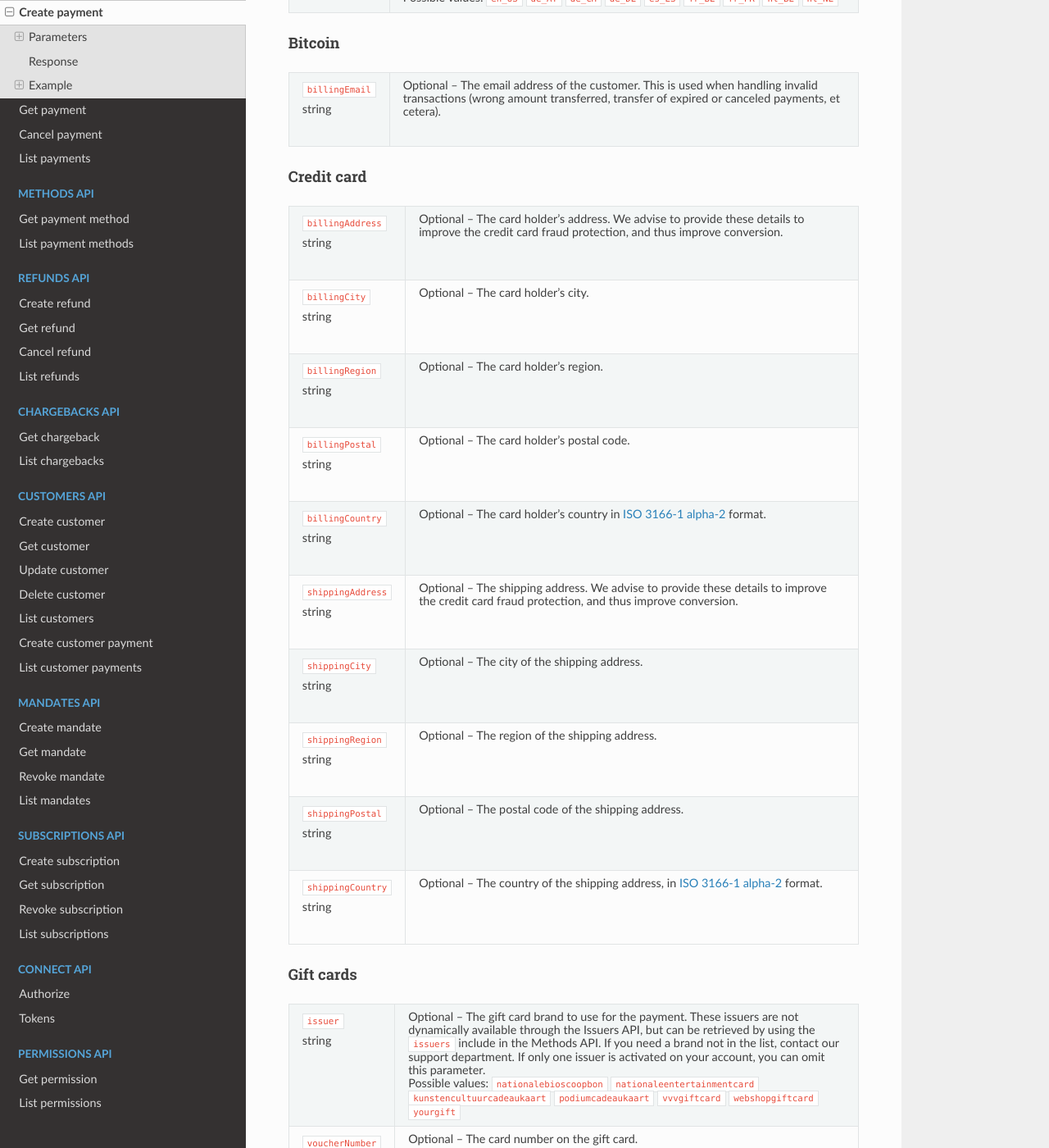
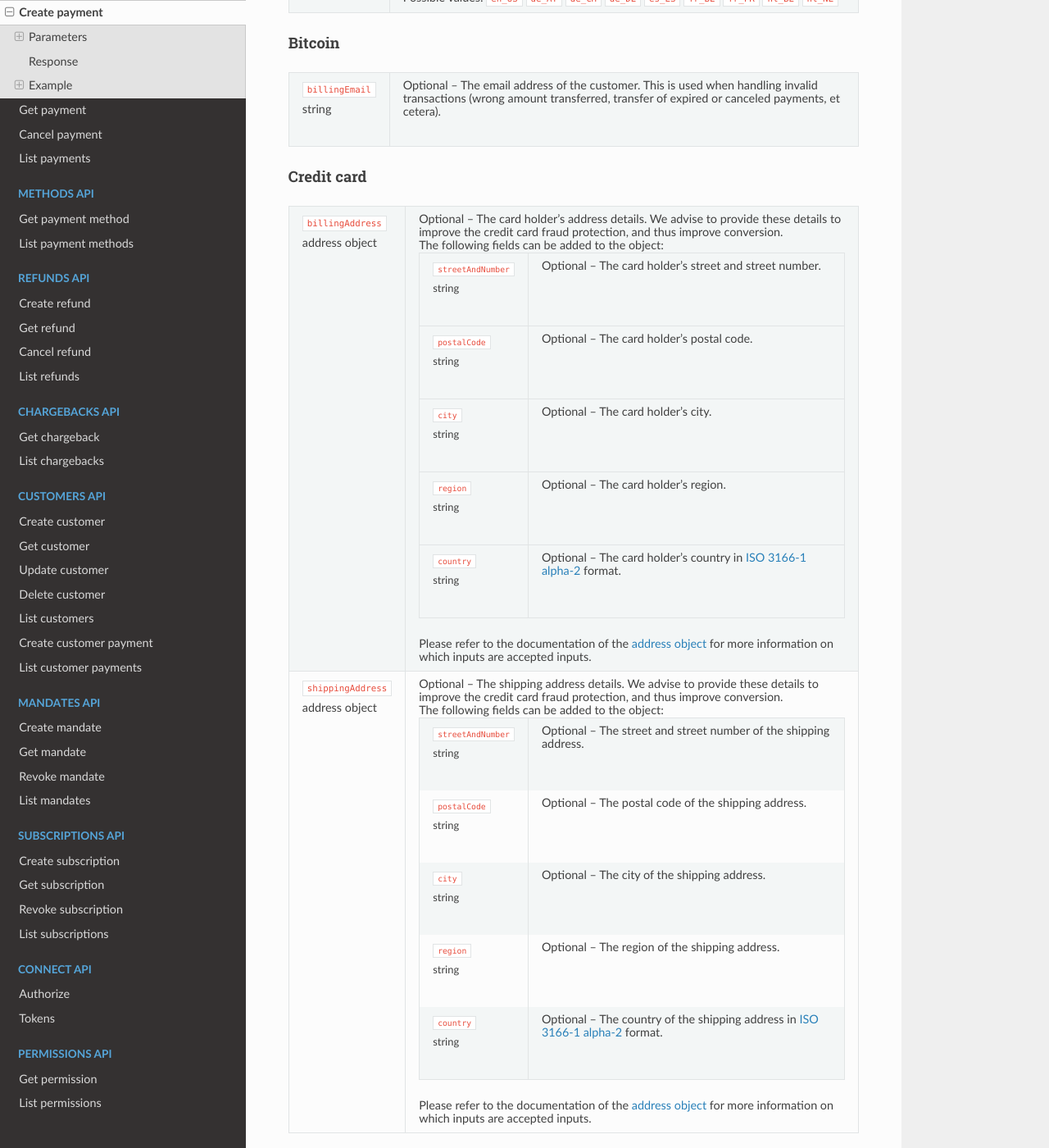
Before and after one commit to zsparal/api-documentation, a Sphinx documentation site: the page built from source/reference/v2/payments-api/create-payment.rst, in a window 1280 px wide and 1400 px high, scrolled down 2172 px. Shown: the whole window at 82% size. Built offline with Sphinx 7.4.7 and the Read the Docs theme 2.0.0, drawn with Linux system fonts in a browser that asks for light colours; some of the changed text lies outside the part shown.

Commit message:
Added address field changes to migration guide, V2 Create Payment doc.
- Added `address` object entry in `common-data-types.rst`. Explained the combination of accepted inputs there.
- Changed the `V2 Create Payment` documentation to refer address objects instead of the individual fields.
- Added the changes from individual parameters to objects with fields in the migration guide, linking to the `V2 Create Payment` documentation for more information.

```diff
--- a/source/reference/v2/payments-api/create-payment.rst
+++ b/source/reference/v2/payments-api/create-payment.rst
@@ -151,48 +151,70 @@ Credit card
    :widths: auto
 
    * - | ``billingAddress``
-       | string
-     - Optional – The card holder's address. We advise to provide these details to improve the credit card fraud
+       | address object
+     - Optional – The card holder's address details. We advise to provide these details to improve the credit card fraud
        protection, and thus improve conversion.
 
-   * - | ``billingCity``
-       | string
-     - Optional – The card holder's city.
+       The following fields can be added to the object:
 
-   * - | ``billingRegion``
-       | string
-     - Optional – The card holder's region.
+       .. list-table::
+          :widths: auto
 
-   * - | ``billingPostal``
-       | string
-     - Optional – The card holder's postal code.
+          * - | ``streetAndNumber``
+              | string
+            - Optional – The card holder's street and street number.
 
-   * - | ``billingCountry``
-       | string
-     - Optional – The card holder's country in `ISO 3166-1 alpha-2 <https://en.wikipedia.org/wiki/ISO_3166-1_alpha-2>`_
-       format.
+          * - | ``postalCode``
+              | string
+            - Optional – The card holder's postal code.
+
+          * - | ``city``
+              | string
+            - Optional – The card holder's city.
+
+          * - | ``region``
+              | string
+            - Optional – The card holder's region.
+
+          * - | ``country``
+              | string
+            - Optional – The card holder's country in `ISO 3166-1 alpha-2 <https://en.wikipedia.org/wiki/ISO_3166-1_alpha-2>`_ format.
+
+       Please refer to the documentation of the :ref:`address object <address-object>`
+       for more information on which inputs are accepted inputs.
 
    * - | ``shippingAddress``
-       | string
-     - Optional – The shipping address. We advise to provide these details to improve the credit card fraud protection,
-       and thus improve conversion.
+       | address object
+     - Optional – The shipping address details. We advise to provide these details to improve the credit card fraud
+       protection, and thus improve conversion.
 
-   * - | ``shippingCity``
-       | string
-     - Optional – The city of the shipping address.
+       The following fields can be added to the object:
 
-   * - | ``shippingRegion``
-       | string
-     - Optional – The region of the shipping address.
+       .. list-table::
+          :widths: auto
 
-   * - | ``shippingPostal``
-       | string
-     - Optional – The postal code of the shipping address.
+          * - | ``streetAndNumber``
+              | string
+            - Optional – The street and street number of the shipping address.
 
-   * - | ``shippingCountry``
-       | string
-     - Optional – The country of the shipping address, in
-       `ISO 3166-1 alpha-2 <https://en.wikipedia.org/wiki/ISO_3166-1_alpha-2>`_ format.
+          * - | ``postalCode``
+              | string
+            - Optional – The postal code of the shipping address.
+
+          * - | ``city``
+              | string
+            - Optional – The city of the shipping address.
+
+          * - | ``region``
+              | string
+            - Optional – The region of the shipping address.
+
+          * - | ``country``
+              | string
+            - Optional – The country of the shipping address in `ISO 3166-1 alpha-2 <https://en.wikipedia.org/wiki/ISO_3166-1_alpha-2>`_ format.
+
+       Please refer to the documentation of the :ref:`address object <address-object>`
+       for more information on which inputs are accepted inputs.
 
 Gift cards
 """"""""""
@@ -250,28 +272,39 @@ PayPal
    :widths: auto
 
    * - | ``shippingAddress``
-       | string
-     - Optional – The shipping address. We advise to provide these details to improve PayPal's fraud protection, and
-       thus improve conversion. The maximum character length is 128.
+       | address object
+     - Optional – The shipping address details. We advise to provide these details to improve PayPal's fraud
+       protection, and thus improve conversion.
 
-   * - | ``shippingCity``
-       | string
-     - Optional – The city of the shipping address. The maximum character length is 100.
+       The following fields can be added to the object:
 
-   * - | ``shippingRegion``
-       | string
-     - Optional – The region of the shipping address. The maximum character length is 100. This field is required if the
-       ``shippingCountry`` is one of the following countries: ``AR`` ``BR`` ``CA`` ``CN`` ``ID`` ``IN`` ``JP`` ``MX``
-       ``TH`` ``US``
+       .. list-table::
+          :widths: auto
 
-   * - | ``shippingPostal``
-       | string
-     - Optional – The postal code of the shipping address. The maximum character length is 20.
+          * - | ``streetAndNumber``
+              | string
+            - Optional – The street and street number of the shipping address. The maximum character length is 128.
 
-   * - | ``shippingCountry``
-       | string
-     - Optional – The country of the shipping address, in
-       `ISO 3166-1 alpha-2 <https://en.wikipedia.org/wiki/ISO_3166-1_alpha-2>`_ format.
+          * - | ``postalCode``
+              | string
+            - Optional – The postal code of the shipping address. The maximum character length is 20.
+
+          * - | ``city``
+              | string
+            - Optional – The city of the shipping address. The maximum character length is 100.
+
+          * - | ``region``
+              | string
+            - Optional – The region of the shipping address. The maximum character length is 100.
+              **Please note**: this field is required if ``country`` is one of the following countries:
+              ``AR`` ``BR`` ``CA`` ``CN`` ``ID`` ``IN`` ``JP`` ``MX`` ``TH`` ``US``
+
+          * - | ``country``
+              | string
+            - Optional – The country of the shipping address in `ISO 3166-1 alpha-2 <https://en.wikipedia.org/wiki/ISO_3166-1_alpha-2>`_ format.
+
+       Please refer to the documentation of the :ref:`address object <address-object>`
+       for more information on which inputs are accepted inputs.
 
 paysafecard
 """""""""""
```
Also changed, not shown: source/guides/common-data-types.rst (+35 -0 lines), source/migrating-v1-to-v2.rst (+18 -0 lines).
